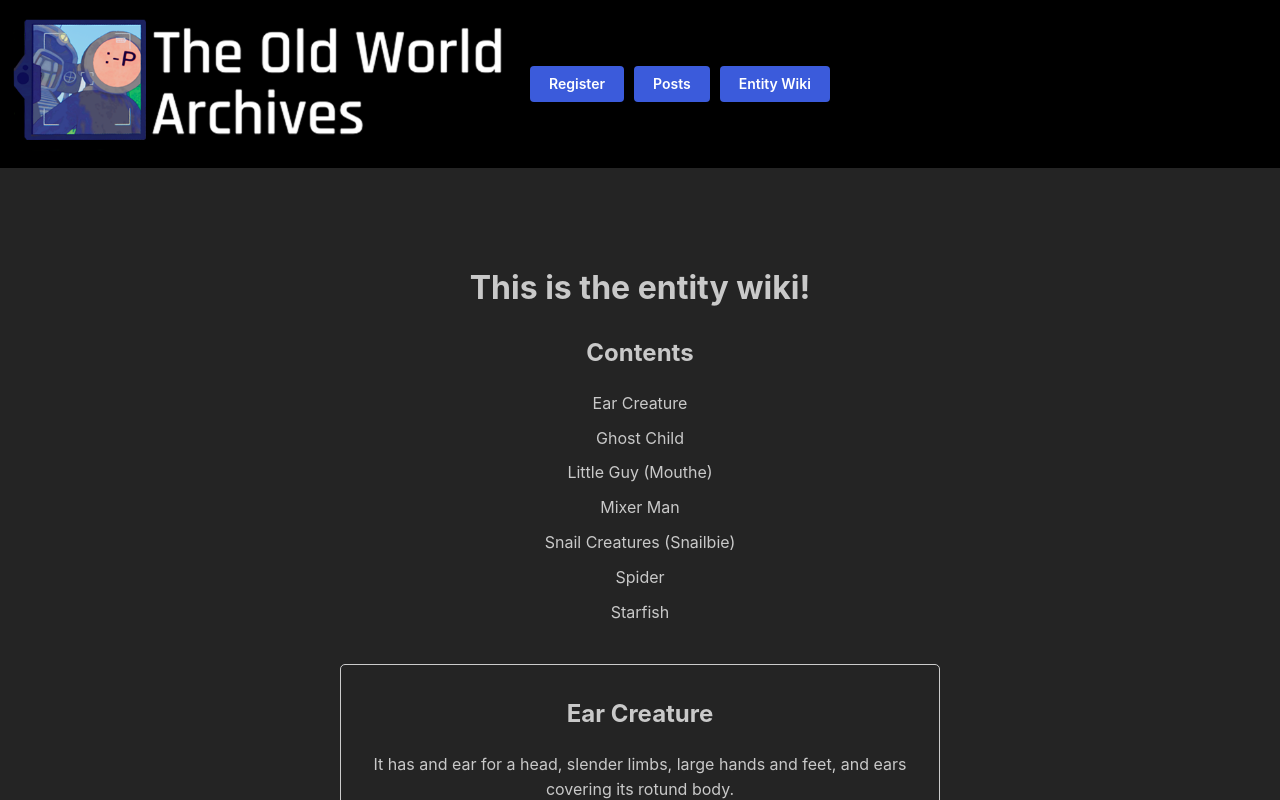
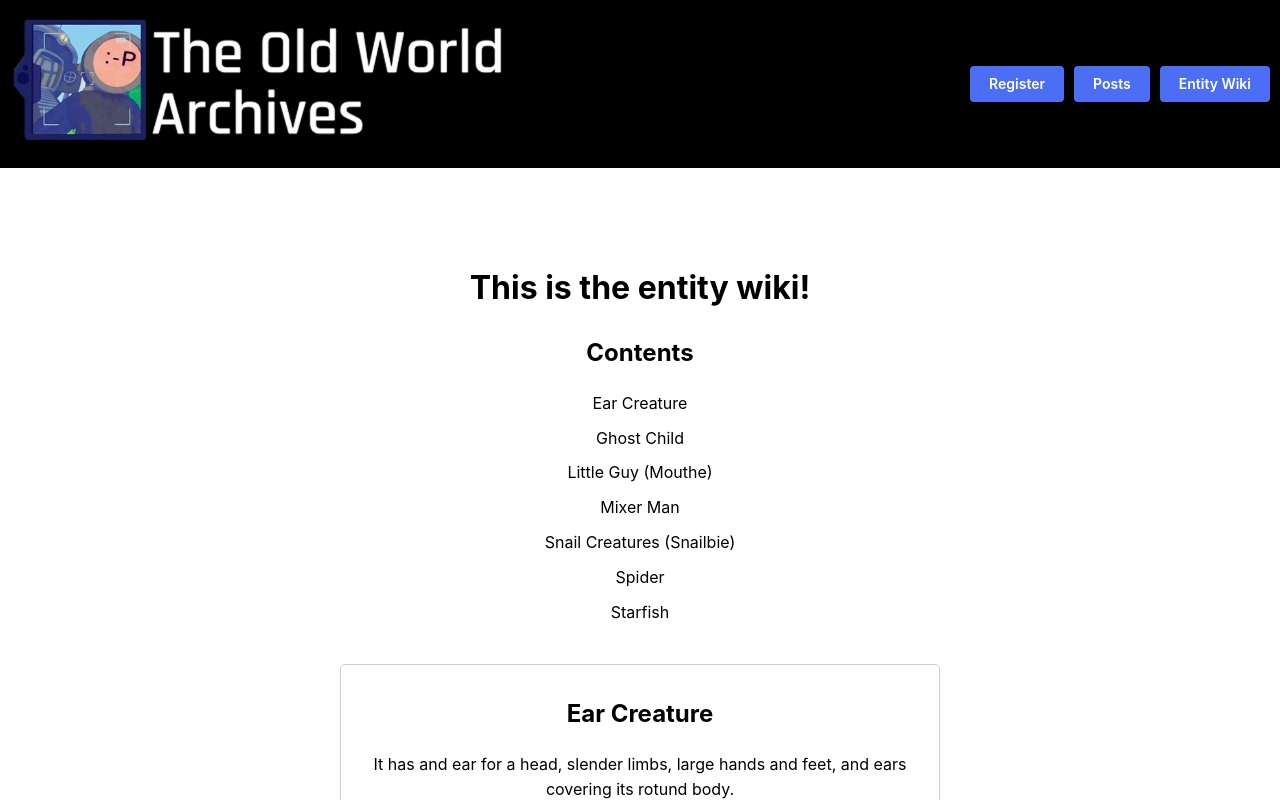
Before and after one commit to Zewppie/the-old-world-archives, a React (Vite) app in the folder frontend/: page /entities in a window 1280 px wide. Shown: the top 800 px of the page. Built offline with nearby package versions, Linux system fonts and the light colour scheme.

Commit message:
Small fix for the menu bar in the entity page, it looked different from the other pages

```diff
--- a/frontend/src/App.tsx
+++ b/frontend/src/App.tsx
@@ -12,7 +12,7 @@ axios.defaults.baseURL = 'http://localhost:8080' // de onde a requisição vai s
 function App() {
     // o routes vai servir de hub pra mudar de páginas, a única coisa que eu preciso fazer no App.tsx é colocar as páginas
     return (
-        <MantineProvider defaultColorScheme="dark">
+        <MantineProvider>
             <BrowserRouter>
                 <Routes>
                     <Route index element={<Home />} />
--- a/frontend/src/pages/entities.tsx
+++ b/frontend/src/pages/entities.tsx
@@ -19,10 +19,11 @@ function Entities() {
             <div style={{ height: '70px' }} />
 
             {/* Fixed header with black background */}
-            <div className="header" style={{ position: 'fixed', top: 0, left: 0, right: 0, width: '100%', display: 'flex', alignItems: 'center', padding: '10px', backgroundColor: 'black', color: 'white', zIndex: 1000 }}>
+            <div className="header" style={{ position: 'fixed', top: 0, left: 0, right: 0, width: '100%', display: 'flex', alignItems: 'center', justifyContent: 'space-between', padding: '10px', backgroundColor: 'black', color: 'white', zIndex: 1000 }}>
                 <Link to="/">
                     <img src="the_old_world_archives_logo.png" alt="Logo" className="logo" style={{ marginRight: '20px' }} />
                 </Link>
+                <div>
                     <Link to="/user/register">
                         <Button variant="filled" color="indigo" style={{ marginRight: '10px' }}>Register</Button>
                     </Link>
@@ -32,6 +33,7 @@ function Entities() {
                     <Link to="/entities">
                         <Button variant="filled" color="indigo">Entity Wiki</Button>
                     </Link>
+                </div>
             </div>
 
             {/* padding top serve pra barra de cima não ocultar os conteudos */}
```
Lines whose indentation alone changed are shown as unchanged.
